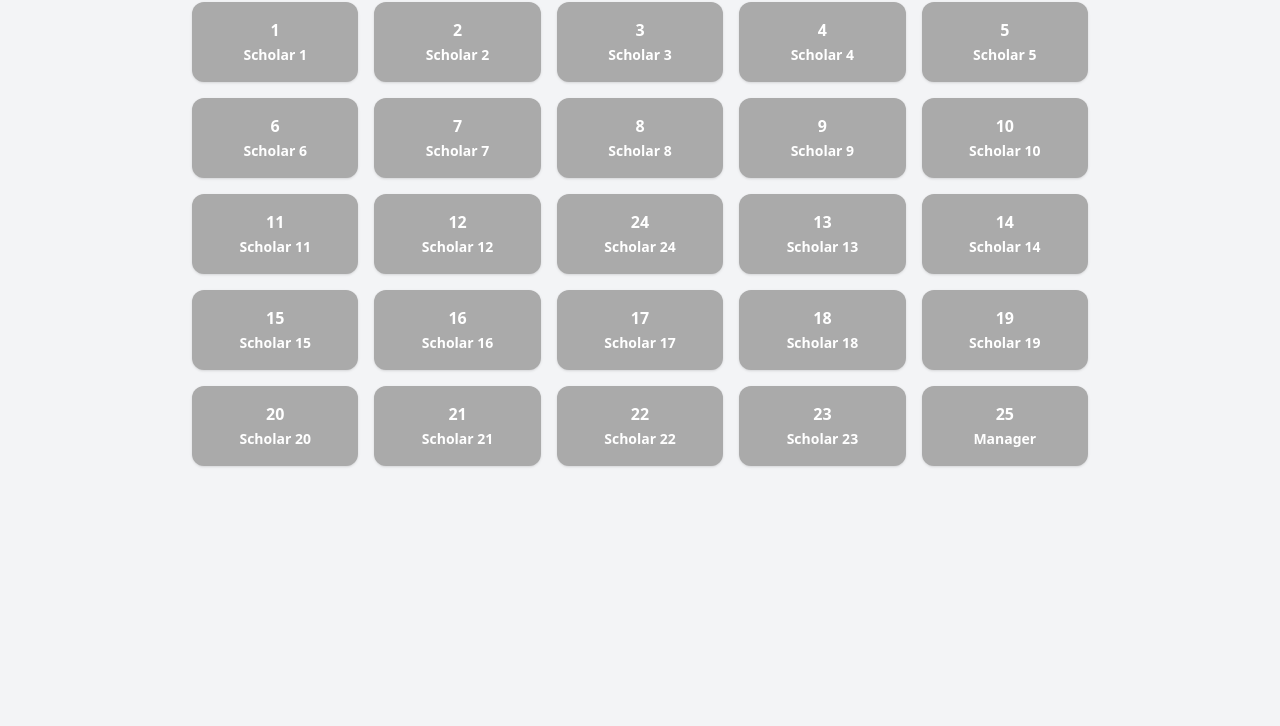
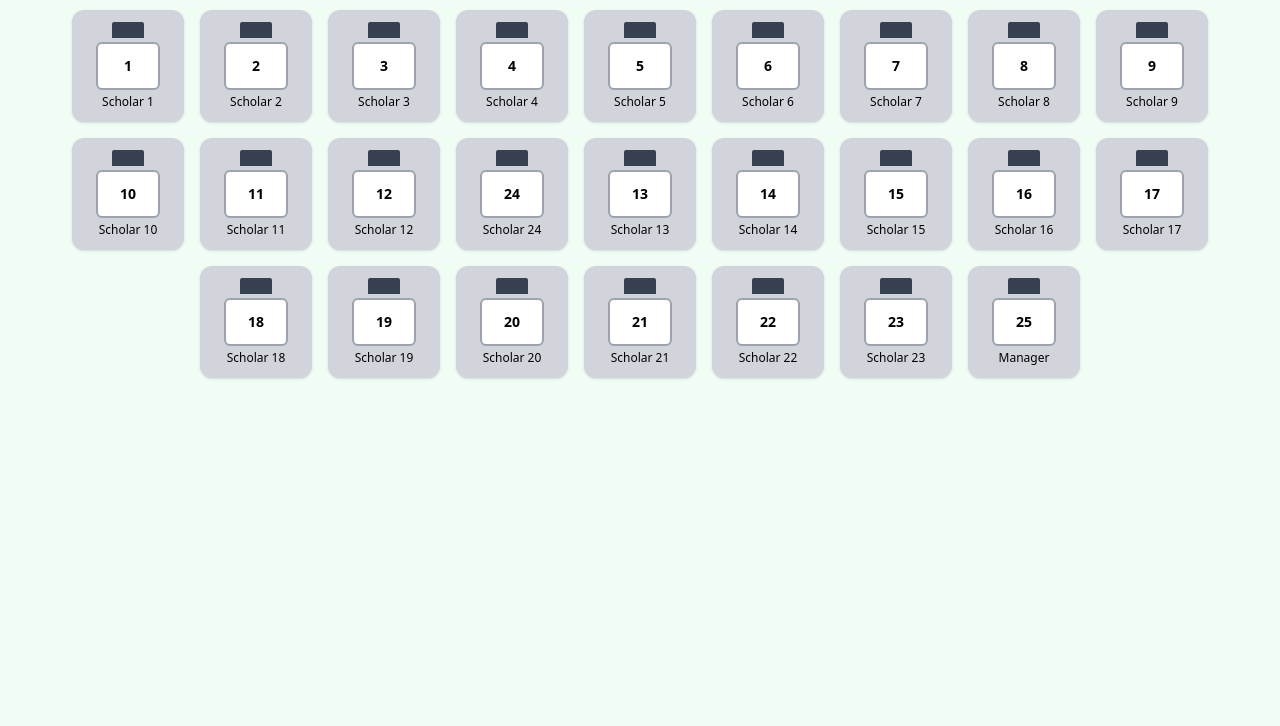
Before and after one commit to nikhilx18/Library-seat-status, a plain HTML site: page index.html in a window 1280 px wide. Shown: the part 74-800 px from the top of the page. Drawn offline with nearby package versions, Linux system fonts and the light colour scheme.

Commit message:
Update index.html

```diff
--- a/index.html
+++ b/index.html
@@ -2,22 +2,24 @@
 <head>
   <meta charset="UTF-8">
   <meta name="viewport" content="width=device-width, initial-scale=1.0">
-  <title>Library Seat Status</title>
+  <title>Library Classroom Layout</title>
   <script src="https://cdn.tailwindcss.com"></script>
 </head>
-<body class="bg-gray-100 min-h-screen p-4">
-  <h1 class="text-3xl font-bold text-center mb-6">Library Seat Status</h1>  <div id="seat-grid" class="grid grid-cols-5 gap-4 max-w-4xl mx-auto"></div>  <!-- Modal -->  <div id="seatModal" class="fixed inset-0 bg-black bg-opacity-50 flex items-center justify-center hidden">
-    <div class="bg-white rounded-lg p-6 w-full max-w-md relative">
-      <button onclick="closeModal()" class="absolute top-2 right-2 text-gray-500">&times;</button>
-      <h2 class="text-xl font-bold mb-4" id="modalSeatName"></h2>
+<body class="bg-green-50 min-h-screen py-6">
+  <h1 class="text-3xl font-bold text-center mb-6">Library Scholar Desk Status</h1>  <div class="flex flex-wrap justify-center gap-4 max-w-6xl mx-auto">
+    <!-- Seats will be injected here -->
+  </div>  <!-- Modal -->  <div id="seatModal" class="fixed inset-0 bg-black bg-opacity-50 flex items-center justify-center hidden">
+    <div class="bg-white rounded-xl p-6 w-full max-w-md relative">
+      <button onclick="closeModal()" class="absolute top-2 right-3 text-2xl text-gray-600">&times;</button>
+      <h2 class="text-lg font-bold mb-4" id="modalSeatName"></h2>
       <form id="seatForm" class="space-y-4">
         <select id="status" class="w-full border rounded px-3 py-2">
           <option value="Coming">Coming</option>
           <option value="Not Coming">Not Coming</option>
           <option value="Custom">Custom Message</option>
         </select>
-        <input type="text" id="customMessage" placeholder="Enter custom message (optional)" class="w-full border rounded px-3 py-2">
-        <button type="submit" class="bg-blue-600 text-white px-4 py-2 rounded w-full">Update Status</button>
+        <input type="text" id="customMessage" placeholder="Enter message (optional)" class="w-full border rounded px-3 py-2">
+        <button type="submit" class="w-full bg-blue-600 text-white py-2 rounded">Update Status</button>
       </form>
       <p class="text-sm text-gray-500 mt-3" id="lastUpdated"></p>
     </div>
@@ -38,21 +40,25 @@
       { number: 25, name: "Manager" },
     ];
 
-    const seatGrid = document.getElementById("seat-grid");
+    const grid = document.querySelector(".flex.flex-wrap");
     const modal = document.getElementById("seatModal");
     const modalSeatName = document.getElementById("modalSeatName");
     const lastUpdatedText = document.getElementById("lastUpdated");
     let currentSeat = null;
 
     function renderSeats() {
-      seatGrid.innerHTML = "";
+      grid.innerHTML = "";
       seatData.forEach(seat => {
-        const seatDiv = document.createElement("div");
-        seatDiv.className = `rounded-xl shadow text-center text-white font-bold py-4 cursor-pointer transition duration-300`;
-        seatDiv.style.backgroundColor = seat.color || "#aaa";
-        seatDiv.innerHTML = `${seat.number}<br><span class='text-sm'>${seat.name}</span>`;
-        seatDiv.onclick = () => openModal(seat);
-        seatGrid.appendChild(seatDiv);
+        const div = document.createElement("div");
+        div.className = "w-28 h-28 bg-gray-300 rounded-xl flex flex-col items-center justify-center shadow hover:scale-105 transition cursor-pointer";
+        div.style.backgroundColor = seat.color || "#d1d5db";
+        div.innerHTML = `
+          <div class='w-8 h-4 bg-gray-700 mb-1 rounded-t-sm'></div>
+          <div class='w-16 h-12 bg-white border-2 border-gray-400 rounded-md flex items-center justify-center text-sm font-semibold'>${seat.number}</div>
+          <span class='text-xs mt-1 text-center'>${seat.name}</span>
+        `;
+        div.onclick = () => openModal(seat);
+        grid.appendChild(div);
       });
     }
 
```
